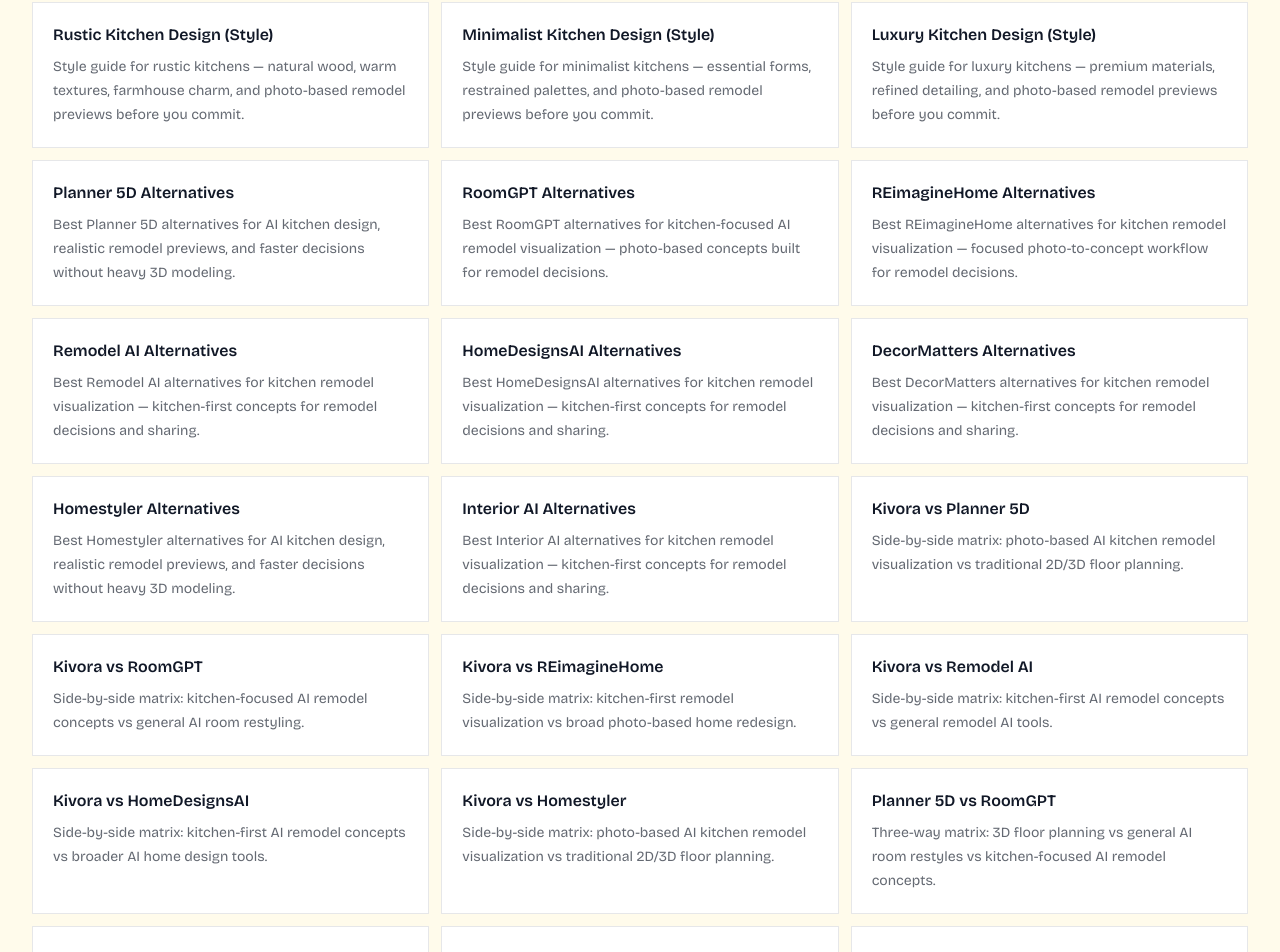
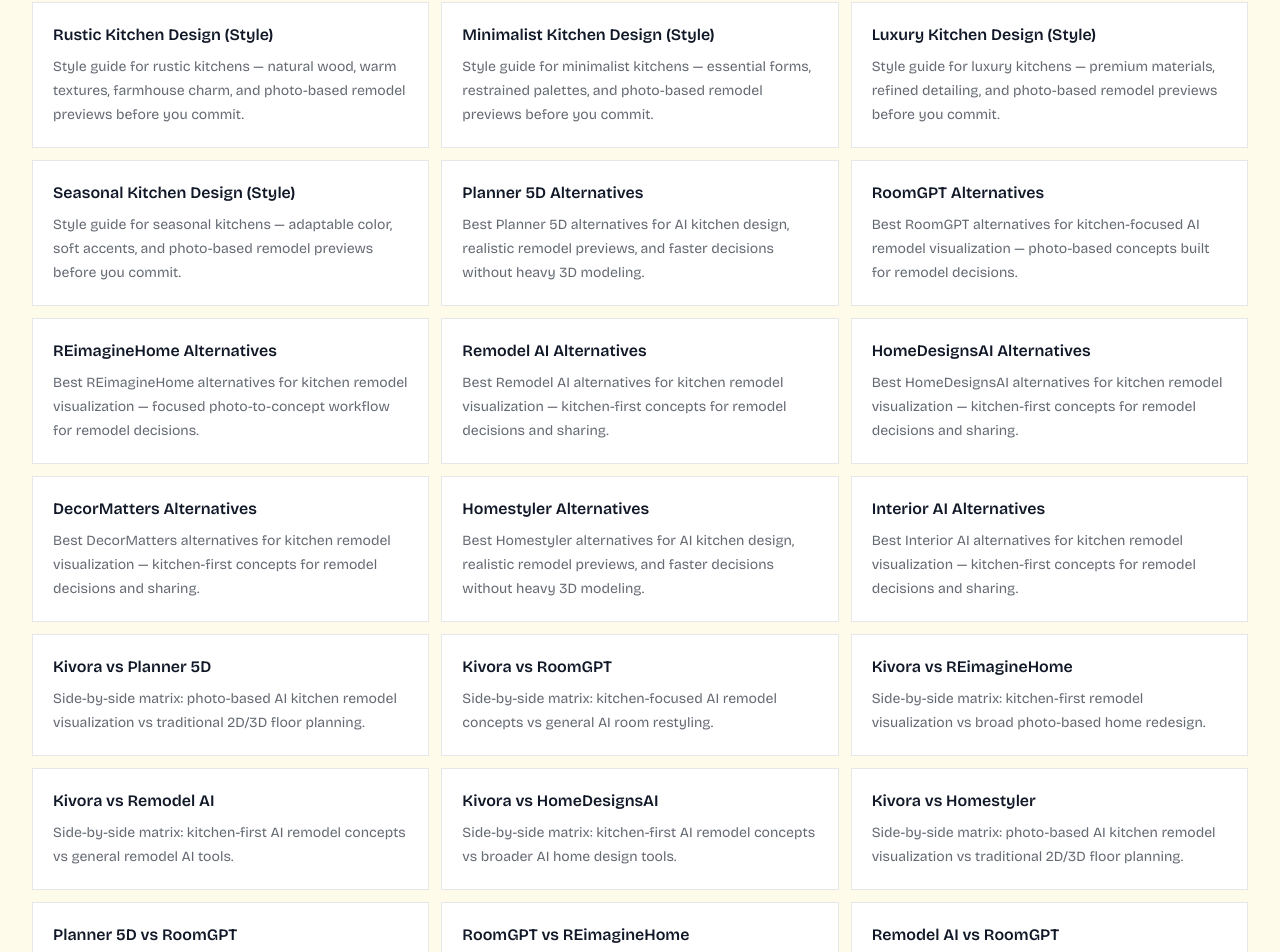
Before and after one commit to KarlGusta/kivora-next, a Next.js app: page /resources in a window 1280 px wide. Shown: the part 2061-3013 px from the top of the page. Built offline with nearby package versions, Linux system fonts and the light colour scheme.

Commit message:
List Seasonal Kitchen Design on Resources cluster pages

```diff
--- a/app/resources/page.jsx
+++ b/app/resources/page.jsx
@@ -173,6 +173,12 @@ const clusterPages = [
     label: "Luxury Kitchen Design (Style)",
     description:
       "Style guide for luxury kitchens — premium materials, refined detailing, and photo-based remodel previews before you commit.",
+  },
+  {
+    href: "/seasonal-kitchen-design",
+    label: "Seasonal Kitchen Design (Style)",
+    description:
+      "Style guide for seasonal kitchens — adaptable color, soft accents, and photo-based remodel previews before you commit.",
   },
   {
     href: "/planner-5d-alternatives",
```
